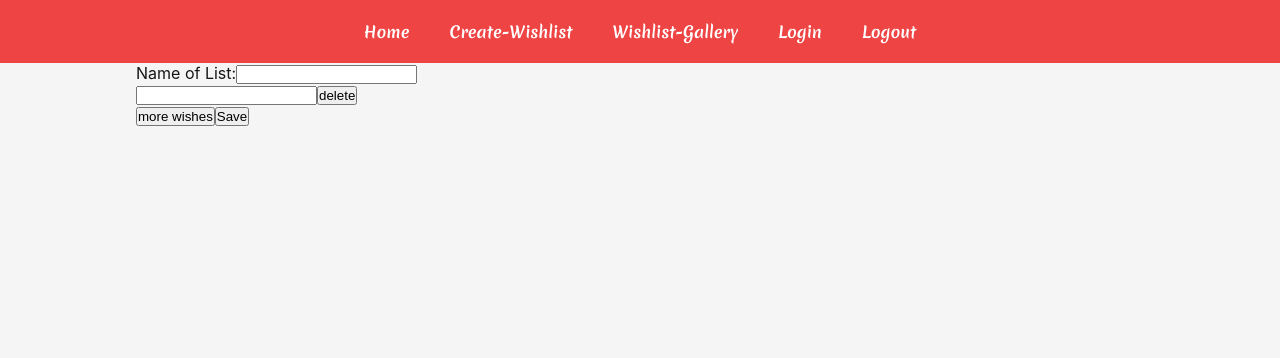
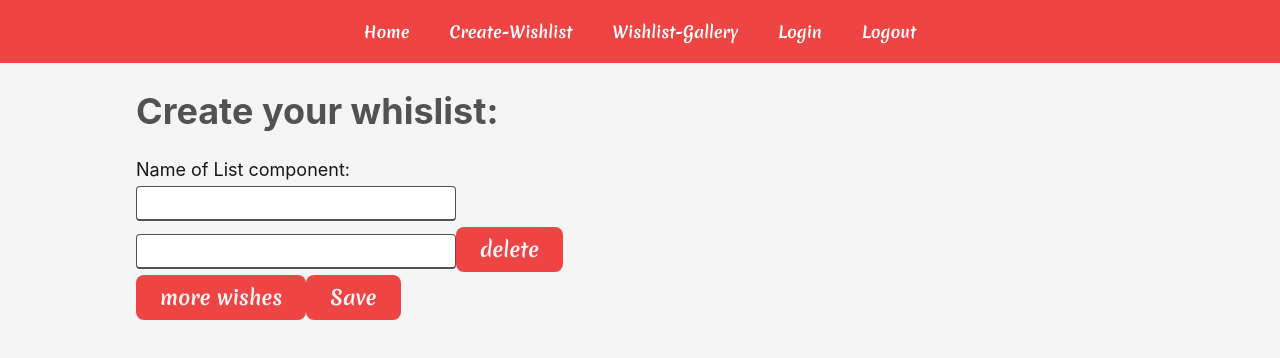
Before and after one commit to JohannaChiabotto/Wishlist, a React (Create React App) app in the folder frontend/: page /create-wishlist in a window 1280 px wide. Shown: the top 358 px of the page. Built offline with nearby package versions, Linux system fonts and the light colour scheme.

Commit message:
Refactor Input Component into 2 separate ones, Input and MoreWishesInput

```diff
--- a/frontend/src/App.tsx
+++ b/frontend/src/App.tsx
@@ -2,7 +2,7 @@ import React from 'react';
 import HomePage from "./pages/home/HomePage";
 import NavigationBar from "./components/navigationBar/NavigationBar";
 import {BrowserRouter, Route, Routes} from "react-router-dom";
-import AddWishlist from "./pages/createWishlist/AddWishlist";
+import AddWishlist from "./pages/createWishlist/addWishlist/AddWishlist";
 import WishlistGalleryPage from "./pages/wishlistGallery/WishlistGalleryPage";
 import EditWishlistPage from "./pages/editWishlistPage/EditWishlistPage";
 import Container from "./components/container/Container";
--- a/frontend/src/components/Input.tsx
+++ /dev/null
@@ -1,32 +0,0 @@
-import {ChangeEventHandler} from "react";
-
-interface InputProps {
-    name: string;
-    value: string;
-    changeWishHandler: ChangeEventHandler<HTMLInputElement>;
-    removeWishHandler: (arg1: string) => void;
-}
-
-const Input = (props: InputProps) => {
-    const name = props.name;
-
-    function removeHandler() {
-        props.removeWishHandler(name);
-    }
-
-    return (
-        <div>
-            <input
-                value={props.value}
-                id={props.name}
-                onChange={props.changeWishHandler}
-            />
-
-            <button type="button" onClick={removeHandler}>
-                delete
-            </button>
-        </div>
-    );
-};
-
-export default Input;
--- a/frontend/src/components/button/Button.tsx
+++ b/frontend/src/components/button/Button.tsx
@@ -1,8 +1,10 @@
 import style from './Button.module.scss';
-interface ButtonProps {
+import {HTMLAttributes} from "react";
+interface ButtonProps extends HTMLAttributes<HTMLButtonElement>{
     text: string;
     cssClasses?: string;
     onCLickHandler?: () => void;
+    type?: 'submit' | 'reset' | 'button';
 }
 
 
@@ -10,11 +12,13 @@ interface ButtonProps {
 const Button = (props: ButtonProps) => {
 
     function handleClick() {
-        // props.onCLickHandler();
+        if(props.onCLickHandler){
+            props.onCLickHandler();
+        }
     }
 
     return (
-        <button className={style.Button} type="button" onClick={handleClick}>
+        <button type={props.type} className={style.Button} onClick={handleClick}>
             {props.text}
         </button>
     );
--- a/frontend/src/components/editWish/EditWish.tsx
+++ b/frontend/src/components/editWish/EditWish.tsx
@@ -1,6 +1,8 @@
 import {WishStatus} from "../../model/WishStatus";
-import Input from "../Input";
+import Input from "../input/Input";
 import React from "react";
+import EditWishlistPage from "../../pages/editWishlistPage/EditWishlistPage";
+import MoreWishesInput from "../moreWishesInput/MoreWishesInput";
 
 type EditWishProps = {
     name: string;
@@ -21,12 +23,12 @@ export default function EditWish(props: EditWishProps){
     return(
         <div>
             { props.isUserAdmin?
-                <Input
+                <MoreWishesInput
                     key={props.wishId}
-                    name={props.name}
+                    id={props.name}
                     value={props.name}
-                    changeWishHandler={handleWishesChange}
-                    removeWishHandler={handleRemoveWishFromListChange}
+                    handleWishesChange={handleWishesChange}
+                    handleWishRemoveChange={handleRemoveWishFromListChange}
                 /> :
            <p>{props.name}</p>
             }
--- /dev/null
+++ b/frontend/src/components/input/Input.module.scss
@@ -0,0 +1,17 @@
+@import "src/assets/style/Colors";
+
+.Label{
+  display: block;
+  font-size: 18px;
+  margin-bottom: 6px;
+}
+
+.Input{
+  font-size: 24px;
+  padding: 0 4px 4px;
+  color: $grey-700;
+  margin-bottom: 6px;
+  border-radius: 4px;
+  border: 1px solid $grey-600;
+  border-bottom: 2px solid $grey-600;
+}
--- /dev/null
+++ b/frontend/src/components/input/Input.tsx
@@ -0,0 +1,26 @@
+import React, {ChangeEventHandler} from "react";
+import style from "./Input.module.scss";
+
+interface InputProps {
+    label?: string;
+    id: string;
+    value: string;
+    changeWishHandler: ChangeEventHandler<HTMLInputElement>;
+}
+
+const Input = (props: InputProps) => {
+
+    return (<>
+
+        { props.label ?  <label className={style.Label} htmlFor={props.id}>{props.label}</label>: null}
+            <input
+                value={props.value}
+                id={props.id}
+                className={style.Input}
+                onChange={props.changeWishHandler}
+            />
+        </>
+    );
+};
+
+export default Input;
--- /dev/null
+++ b/frontend/src/components/moreWishesInput/MoreWishesInput.tsx
@@ -0,0 +1,37 @@
+import {ChangeEventHandler} from "react";
+import Input from "../input/Input";
+import Button from "../button/Button";
+
+
+interface MoreWishesInputProps {
+    id: string;
+    value: string;
+    handleWishesChange: ChangeEventHandler<HTMLInputElement>;
+    handleWishRemoveChange: (arg1: string) => void;
+}
+
+const MoreWishesInput = (props: MoreWishesInputProps) => {
+
+
+    function removeHandler() {
+        props.handleWishRemoveChange(props.id);
+    }
+
+
+    return (
+        <div>
+
+            <Input id={props.id} changeWishHandler={props.handleWishesChange} value={props.value}></Input>
+
+            <Button text={'delete'} type="button" onCLickHandler={removeHandler}>
+
+            </Button>
+        </div>
+    );
+};
+
+/*
+
+ */
+
+export default MoreWishesInput;
--- a/frontend/src/pages/createWishlist/CreateWishlistPage.tsx
+++ b/frontend/src/pages/createWishlist/CreateWishlistPage.tsx
@@ -1,12 +1,11 @@
 import {Link} from "react-router-dom";
-import AddWishlist from "./AddWishlist";
+import AddWishlist from "./addWishlist/AddWishlist";
 
 export default function CreateWishlistPage(){
     return(
         <div>
 
             <AddWishlist></AddWishlist>
-
         </div>
     )
 }
--- /dev/null
+++ b/frontend/src/pages/createWishlist/addWishlist/AddWishlist.module.scss
@@ -0,0 +1,17 @@
+@import "src/assets/style/Colors";
+
+.Label{
+  display: block;
+  font-size: 18px;
+  margin-bottom: 6px;
+}
+
+.Input{
+  font-size: 24px;
+  padding: 0 4px 4px;
+  color: $grey-700;
+  margin-bottom: 6px;
+  border-radius: 4px;
+  border: 1px solid $grey-600;
+  border-bottom: 2px solid $grey-600;
+}
--- a/frontend/src/pages/createWishlist/AddWishlist.tsx
+++ b/frontend/src/pages/createWishlist/addWishlist/AddWishlist.tsx
@@ -1,9 +1,12 @@
-import {Wishlist} from "../../model/Wishlist";
+import {Wishlist} from "../../../model/Wishlist";
 import React, {useState} from "react";
 import axios from "axios";
-import Input from "../../components/Input";
-import {Wish} from "../../model/Wish";
-import {WishStatus} from "../../model/WishStatus";
+import Input from "../../../components/input/Input";
+import {Wish} from "../../../model/Wish";
+import {WishStatus} from "../../../model/WishStatus";
+import Button from "../../../components/button/Button";
+import style from "./AddWishlist.module.scss"
+import MoreWishesInput from "../../../components/moreWishesInput/MoreWishesInput";
 
 export default function AddWishlist() {
 
@@ -24,21 +27,21 @@ export default function AddWishlist() {
         });
     }
 
-    function handleRemoveWishFromListChange(name: string) {
+    function handleRemoveWishFromListChange(id: string) {
 
         setWishes((prevState) => {
             const newState = [...prevState];
-            const filteredState = newState.filter((wish) => wish.name !== name);
+            const filteredState = newState.filter((wish,index) => index !== +id);
             return filteredState;
         });
     }
 
     function handleWishesChange(event: React.FormEvent<HTMLInputElement>) {
         const value = event.currentTarget.value;
-        const name = event.currentTarget.id;
+        const id = event.currentTarget.id;
 
         setWishes(
-            wishes.map((wish) => (wish.name === name ? { ...wish, name: value } : wish))
+            wishes.map((wish, index) => (index === +id ? { ...wish, name: value } : wish))
         );
     }
 
@@ -57,30 +60,29 @@ export default function AddWishlist() {
     }
 
     return (
-        <div>
+        <>
+
+            <h1>Create your whislist:</h1>
+
             <form onSubmit={handleSubmitChange}>
-                <div>
-                    <label htmlFor="name">Name of List:</label>
-                    <input id="name" value={name} onChange={handleWishlistNameChange} />
-                </div>
+
+                <Input id={'name'} label={'Name of List component:'} value={name} changeWishHandler={handleWishlistNameChange}></Input>
 
                 {wishes.map((wish, index) => (
-                    <Input
+                    <MoreWishesInput
                         key={index}
-                        name={wish.name}
+                        id={index.toString()}
                         value={wish.name}
-                        changeWishHandler={handleWishesChange}
-                        removeWishHandler={handleRemoveWishFromListChange}
+                        handleWishesChange={handleWishesChange}
+                        handleWishRemoveChange={handleRemoveWishFromListChange}
                     />
                 ))}
 
                 <div>
-                    <button type="button" onClick={handleAddWishToListChange}>
-                        more wishes
-                    </button>
-                    <button type="submit">Save</button>
+                    <Button type="button" text={'more wishes'} onCLickHandler={handleAddWishToListChange}></Button>
+                    <Button type="submit" text={'Save'}></Button>
                 </div>
             </form>
-        </div>
+        </>
     );
 }
```
